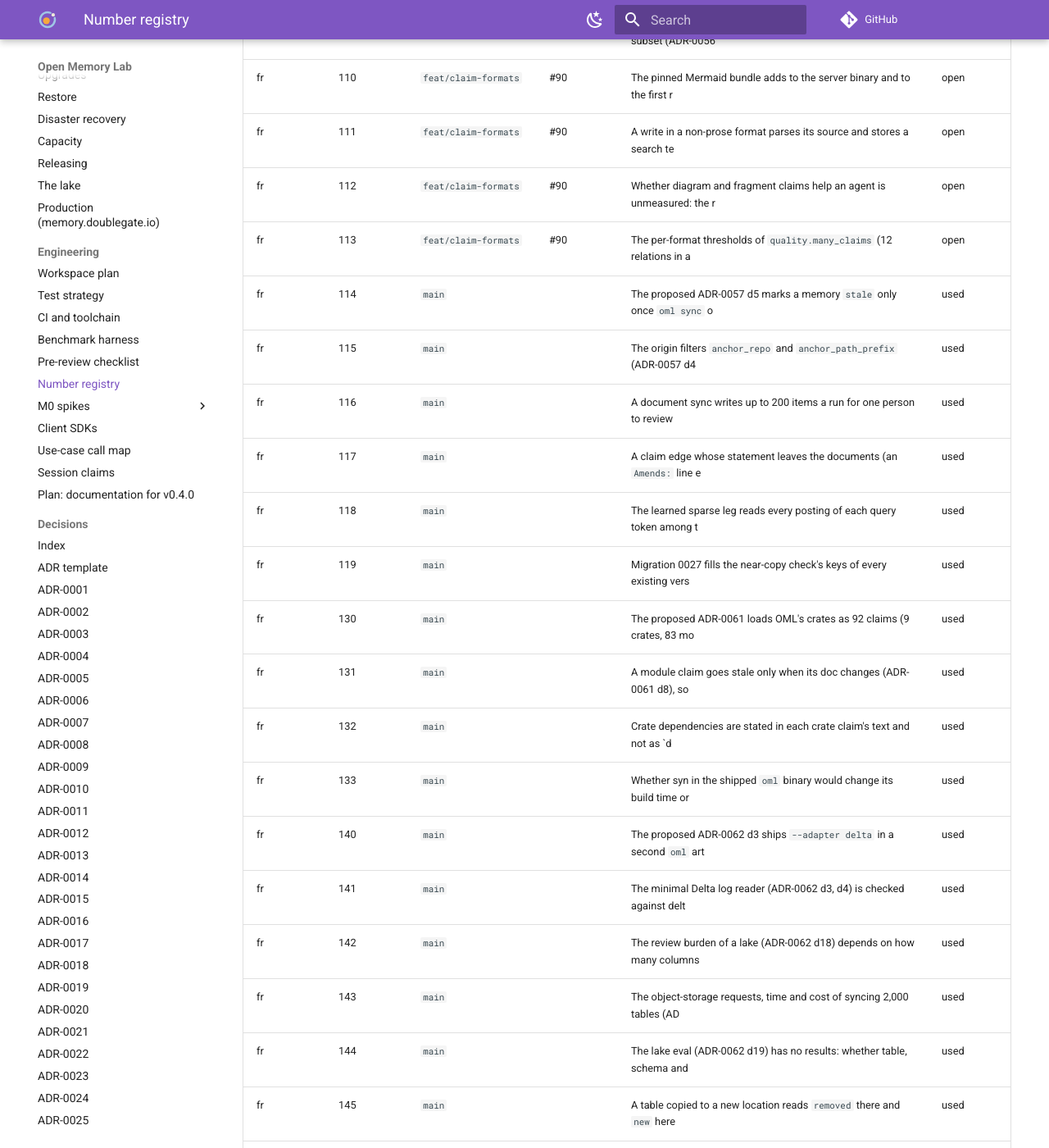
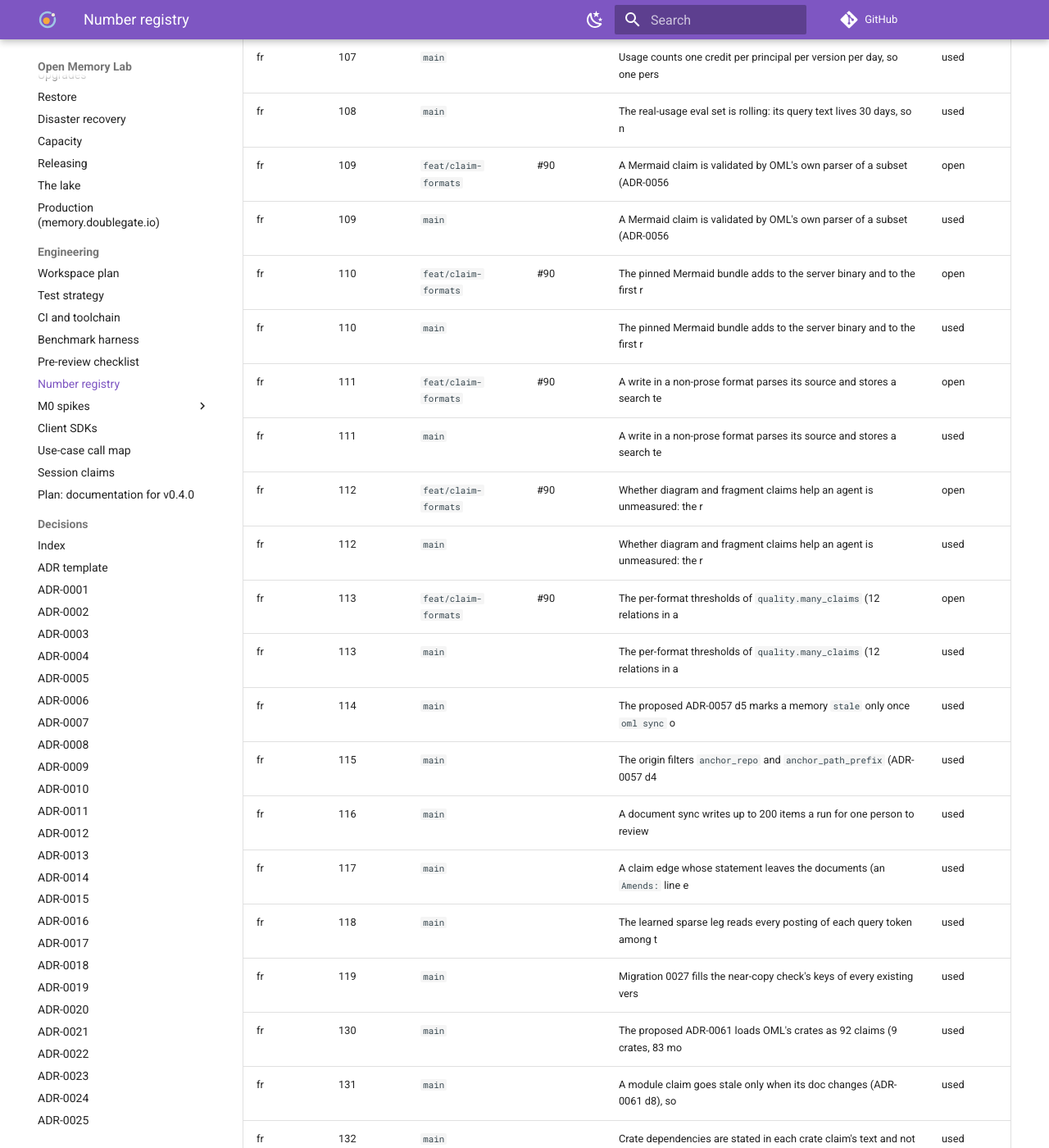
Before and after one commit to e8kor/open-memory-lab, an MkDocs documentation site: the page built from docs/NUMBERS.md, in a window 1280 px wide and 1400 px high, scrolled down 10267 px. Shown: the whole window at 82% size. Built offline with MkDocs 1.6.1 and Material for MkDocs 9.7.7, drawn with Linux system fonts in a browser that asks for light colours; comment, search, counter and statistics services are not loaded; some of the changed text lies outside the part shown.

```diff
--- a/docs/NUMBERS.md
+++ b/docs/NUMBERS.md
@@ -74,6 +74,7 @@
 | adr | 0054 | `main` |  | recall is measured by what readers do next and only other readers use  | used |
 | adr | 0055 | `main` |  | a person reviews a listed set of held items in one act each item judge | used |
 | adr | 0056 | `feat/claim-formats` | #90 | a claim version names its format the signature covers its source and a | open |
+| adr | 0056 | `main` |  | a claim version names its format the signature covers its source and a | used |
 | adr | 0057 | `main` |  | a memory carries the source anchor its author declares and oml sync ke | used |
 | adr | 0058 | `docs/restructure` |  | a public server runs to stated slos with an error budget | reserved |
 | adr | 0058 | `main` |  | the public server runs to stated slos with an error budget and without | used |
@@ -85,6 +86,7 @@
 | adr | 0064 | `feat/implicit-capture` | #97 | a repositorys knowledge is captured implicitly by git hooks and agent  | open |
 | adr | 0065 | `main` |  | the scan is a versioned compiled in rule set that vetoes leaked keys a | used |
 | adr | 0066 | `docs/restructure` |  | open work is tracked as github issues and the roadmap FR numbers and design draft status lines are retired | reserved |
+| adr | 0067 | `feat/connector-directory` |  | a directory reviewer reaches a demo workarea through a connect code that lives longer, and the tools and instructions describe instead of command | reserved |
 | fr | 1 | `main` |  | Erasure destroys body and attachment bytes by destroying their keys; a | used |
 | fr | 2 | `main` |  | Review throughput is unmeasured. The design's gate is only as useful a | used |
 | fr | 3 | `main` |  | The lake mirror claims exactly-once application of every event across  | used |
@@ -183,10 +185,15 @@
 | fr | 107 | `main` |  | Usage counts one credit per principal per version per day, so one pers | used |
 | fr | 108 | `main` |  | The real-usage eval set is rolling: its query text lives 30 days, so n | used |
 | fr | 109 | `feat/claim-formats` | #90 | A Mermaid claim is validated by OML's own parser of a subset (ADR-0056 | open |
+| fr | 109 | `main` |  | A Mermaid claim is validated by OML's own parser of a subset (ADR-0056 | used |
 | fr | 110 | `feat/claim-formats` | #90 | The pinned Mermaid bundle adds to the server binary and to the first r | open |
+| fr | 110 | `main` |  | The pinned Mermaid bundle adds to the server binary and to the first r | used |
 | fr | 111 | `feat/claim-formats` | #90 | A write in a non-prose format parses its source and stores a search te | open |
+| fr | 111 | `main` |  | A write in a non-prose format parses its source and stores a search te | used |
 | fr | 112 | `feat/claim-formats` | #90 | Whether diagram and fragment claims help an agent is unmeasured: the r | open |
-| fr | 113 | `feat/claim-formats` | #90 | The per-format thresholds of `quality.many_claims` (12 relations in a  | open |
+| fr | 112 | `main` |  | Whether diagram and fragment claims help an agent is unmeasured: the r | used |
+| fr | 113 | `feat/claim-formats` | #90 | The per-format thresholds of `quality.many_claims` (12 relations in a | open |
+| fr | 113 | `main` |  | The per-format thresholds of `quality.many_claims` (12 relations in a  | used |
 | fr | 114 | `main` |  | The proposed ADR-0057 d5 marks a memory `stale` only once `oml sync` o | used |
 | fr | 115 | `main` |  | The origin filters `anchor_repo` and `anchor_path_prefix` (ADR-0057 d4 | used |
 | fr | 116 | `main` |  | A document sync writes up to 200 items a run for one person to review  | used |
@@ -249,6 +256,9 @@
 | migration | 0030 | `main` |  | origin kind validate | used |
 | migration | 0031 | `main` |  | lake writer | used |
 | migration | 0032 | `feat/claim-formats` | #90 | claim formats | reserved |
+| migration | 0032 | `main` |  | claim formats | used |
 | migration | 0033 | `feat/claim-formats` | #90 | claim formats validate | reserved |
+| migration | 0033 | `main` |  | claim formats validate | used |
 | migration | 0034 | `feat/claim-formats` | #90 | similar keys search text | reserved |
+| migration | 0034 | `main` |  | similar keys search text | used |
 | migration | 0036 | `feat/implicit-capture` |  | code parent | reserved |
```
